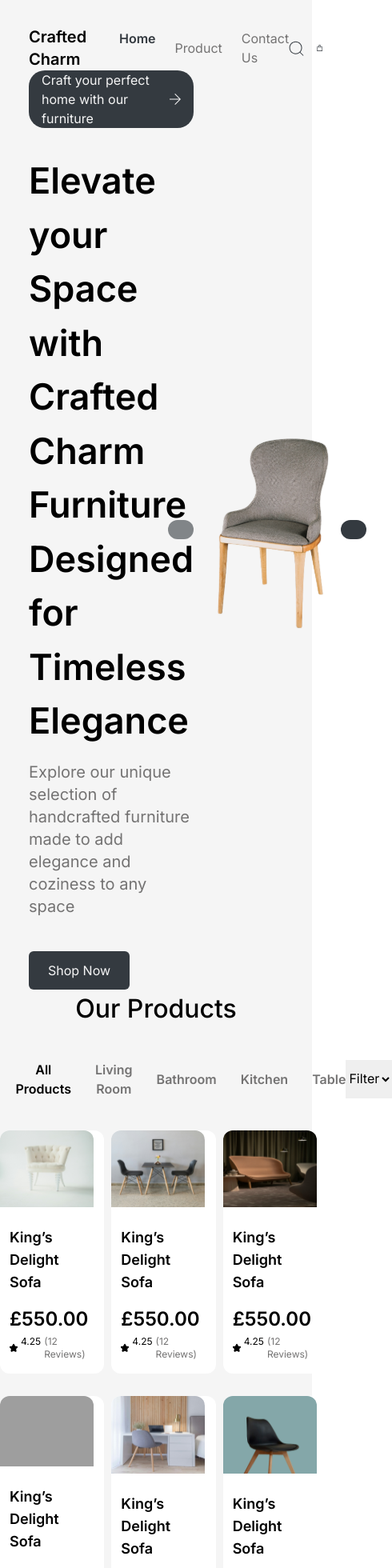
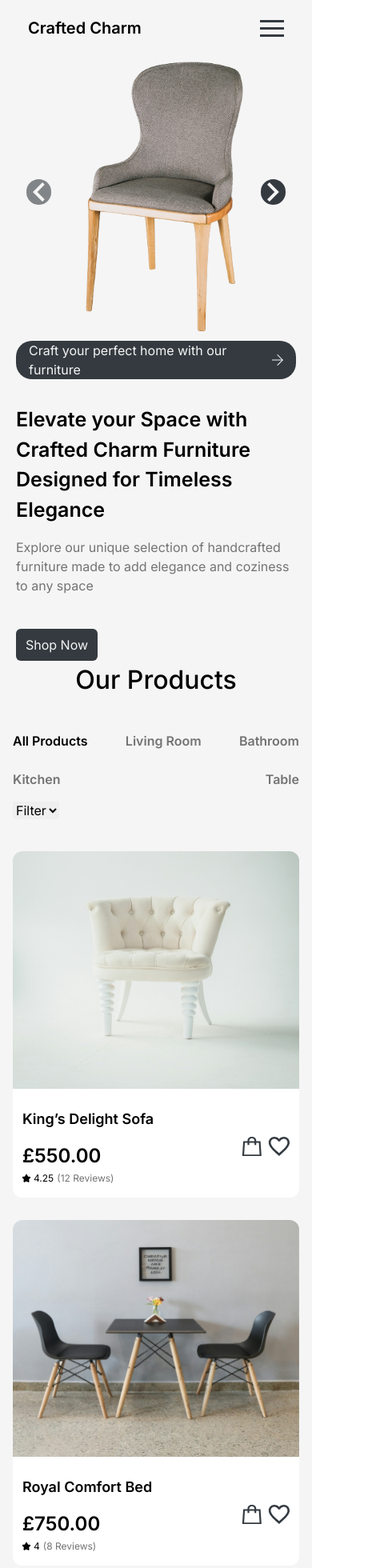
Before and after one commit to MazinoCodes/Crafted-Charm, a React (Vite) app: page / in a window 390 px wide. Shown: the top 1960 px of the page at 80% size, 490 px wide, since content can reach past the window. Built offline with nearby package versions, Linux system fonts and the light colour scheme; grey boxes are pictures that could not be loaded.

Commit message:
Responsive

```diff
--- /dev/null
+++ b/src/Components/Navbar.css
@@ -0,0 +1,120 @@
+.nav {
+    padding: 10px 25px 10px 0px;
+    display: flex;
+    justify-content: space-between;
+    align-items: center;
+    z-index: 1;
+  }
+
+  .logo {
+    flex: 0.7;
+  }
+
+  .menu-icon {
+    display: none;
+    flex-direction: column;
+    cursor: pointer;
+    z-index: 1;
+  }
+
+  .navbar {
+    flex: 1;
+    display: flex;
+    flex-direction: row;
+    justify-content: space-between;
+    align-items: center; /* Align items centrally */
+  }
+
+  .bar {
+    width: 30px;
+    height: 3px;
+    background-color: #343A40;
+    margin: 3px 0;
+    z-index: 1;
+  }
+
+  .navbar ul {
+    list-style-type: none;
+    padding: 0;
+    z-index: 1;
+    display: flex;
+    flex-direction: row;
+    align-items: center; /* Align items centrally */
+  }
+
+  .navbar li {
+    margin-right: 20px;
+    z-index: 1;
+  }
+
+  .navbar a {
+    text-decoration: none;
+    color: #343A40;
+    transition: color 0.3s;
+    z-index: 1;
+  }
+
+  .navbar a:hover {
+    color: #343A40;
+    z-index: 1;
+  }
+
+  @media (max-width: 1024px) {
+    .navbar a {
+      text-decoration: none;
+      color: white;
+      transition: color 0.3s;
+      z-index: 1;
+    }
+
+    .nav {
+      padding: 5px 15px;
+    }
+
+    .menu-icon {
+      display: flex;
+      z-index: 1;
+    }
+
+    .navbar {
+      display: none;
+      width: 100%;
+      background-color: #343A40;
+      position: absolute;
+      top: 80px;
+      right: 0;
+      padding: 30px 0;
+      text-align: center;
+      z-index: 1;
+      color: white;
+    }
+
+    .navbar.active {
+      display: block;
+      z-index: 1;
+    }
+
+    .navbar ul {
+      flex-direction: column;
+      padding: 0;
+      z-index: 1;
+      align-items: center; /* Center items in column */
+    }
+
+    .navbar li {
+      margin: 10px 0;
+      z-index: 1;
+    }
+
+    .icons li {
+      display: flex;
+      align-items: center;
+      gap: 8px;
+      z-index: 1;
+    }
+
+    .icons li span {
+      display: inline;
+      z-index: 1;
+    }
+  }
--- /dev/null
+++ b/src/Components/Navbar.jsx
@@ -0,0 +1,60 @@
+import { useState, useEffect } from 'react';
+import './Navbar.css';
+import search from '../icons/Search Icon.svg';
+import shopping from '../icons/Shopping Icon.svg';
+import searchW from '../icons/SearchW.svg';
+import shoppingW from '../icons/ShoppingW.svg';
+import { Link } from 'react-router-dom';
+
+const Navbar = () => {
+  const [isOpen, setIsOpen] = useState(false);
+  const [isDesktop, setIsDesktop] = useState(window.innerWidth > 1024);
+
+  const toggleMenu = () => {
+    setIsOpen(!isOpen);
+  };
+
+  const updateMedia = () => {
+    setIsDesktop(window.innerWidth > 1024);
+  };
+
+  useEffect(() => {
+    window.addEventListener('resize', updateMedia);
+    return () => window.removeEventListener('resize', updateMedia);
+  }, []);
+
+  return (
+    <div className="nav">
+      <div className="logo font-semibold text-xl tablet:text-xl phone:text-l">Crafted Charm</div>
+
+      <nav className={`navbar body-font ${isOpen ? 'active' : ''}`}>
+        <ul>
+          <li><a href="#" className="text-[#343A40] font-semibold">Home</a></li>
+          <li><a href="#ourproducts">Product</a></li>
+          <li><a href="#contactus">Contact Us</a></li>
+        </ul>
+        <ul className="icons">
+          {!isOpen && isDesktop ? (
+            <>
+              <li><img src={search} alt="Search" /></li>
+              <li><Link to="/cart"><img src={shopping} alt="Cart" /></Link></li>
+            </>
+          ) : (
+            <>
+              <li><img src={searchW} alt="Search" /><span>Search</span></li>
+              <Link to="/cart" > <li><img src={shoppingW} alt="Cart" /><span>Cart</span></li></Link>
+            </>
+          )}
+        </ul>
+      </nav>
+
+      <div className={`menu-icon ${isOpen ? 'open' : ''}`} onClick={toggleMenu}>
+        <div className="bar"></div>
+        <div className="bar"></div>
+        <div className="bar"></div>
+      </div>
+    </div>
+  );
+};
+
+export default Navbar;
--- a/src/Components/products.js
+++ b/src/Components/products.js
@@ -14,61 +14,133 @@ const products = [
     name: 'King’s Delight Sofa',
     price: 550.00,
     pic: img1,
-    opic:[img1],
+    opic: [img1],
     review: 12,
     rating: 4.25,
-    description: 'Transform your living space with the timeless elegance of our Chateau Armchair. This exquisite piece blends classic design with modern comfort, making it a perfect addition to any home'
+    description:
+      'Transform your living space with the timeless elegance of our Chateau Armchair. This exquisite piece blends classic design with modern comfort, making it a perfect addition to any home',
   },
   {
     id: 2,
-    name: 'King’s Delight Sofa',
-    price: 550.00,
+    name: 'Royal Comfort Bed',
+    price: 750.00,
     pic: img2,
-    opic:[img2],
-    review: 12,
-    rating: 4.25,
-    description: 'Transform your living space with the timeless elegance of our Chateau Armchair. This exquisite piece blends classic design with modern comfort, making it a perfect addition to any home'
+    opic: [img2],
+    review: 8,
+    rating: 4.0,
+    description:
+      'Indulge in luxurious comfort with our Royal Comfort Bed. Crafted with premium materials and exquisite detailing, it promises a restful night’s sleep in unparalleled style.',
   },
   {
     id: 3,
-    name: 'King’s Delight Sofa',
-    price: 550.00,
+    name: 'Cosmic Dining Table',
+    price: 420.00,
     pic: img3,
-    opic:[img3],
-    review: 12,
-    rating: 4.25,
-    description: 'Transform your living space with the timeless elegance of our Chateau Armchair. This exquisite piece blends classic design with modern comfort, making it a perfect addition to any home'
+    opic: [img3],
+    review: 10,
+    rating: 4.5,
+    description:
+      'Create unforgettable dining experiences with our Cosmic Dining Table. Its sleek, minimalist design and durable construction make it a perfect centerpiece for modern homes.',
   },
   {
     id: 4,
-    name: 'King’s Delight Sofa',
-    price: 550.00,
+    name: 'Elegant Lounge Chair',
+    price: 320.00,
     pic: img4,
-    opic:[img4],
-    review: 12,
-    rating: 4.25,
-    description: 'Transform your living space with the timeless elegance of our Chateau Armchair. This exquisite piece blends classic design with modern comfort, making it a perfect addition to any home'
+    opic: [img4],
+    review: 6,
+    rating: 4.0,
+    description:
+      'Enhance your relaxation space with our Elegant Lounge Chair. With its ergonomic design and plush cushioning, it offers both comfort and sophistication.',
   },
   {
     id: 5,
-    name: 'King’s Delight Sofa',
-    price: 550.00,
+    name: 'Zen Garden Sofa Set',
+    price: 980.00,
     pic: img5,
-    opic:[img5],
-    review: 12,
-    rating: 4.25,
-    description: 'Transform your living space with the timeless elegance of our Chateau Armchair. This exquisite piece blends classic design with modern comfort, making it a perfect addition to any home'
+    opic: [img5],
+    review: 15,
+    rating: 4.8,
+    description:
+      'Transform your outdoor oasis with our Zen Garden Sofa Set. Crafted for durability and style, it brings tranquility and luxury to your garden or patio.',
   },
   {
     id: 6,
-    name: 'King’s Delight Sofa',
-    price: 550.00,
+    name: 'Vintage Bookshelf',
+    price: 280.00,
     pic: img6,
-    newpic:new1,
-    opic:[new1,  opic2, opic3],
-    review: 12,
-    rating: 4.25,
-    description: 'Transform your living space with the timeless elegance of our Chateau Armchair. This exquisite piece blends classic design with modern comfort, making it a perfect addition to any home'
+    newpic: new1,
+    opic: [new1, opic2, opic3],
+    review: 20,
+    rating: 4.7,
+    description:
+      'Organize your books in style with our Vintage Bookshelf. Its classic design and sturdy build make it a charming addition to any study or living room.',
+  },
+  {
+    id: 7,
+    name: 'Modern Ottoman Set',
+    price: 480.00,
+    pic: img1,
+    opic: [img1],
+    review: 18,
+    rating: 4.6,
+    description:
+      'Add versatility to your seating arrangement with our Modern Ottoman Set. Its sleek design and multipurpose functionality make it a must-have for contemporary interiors.',
+  },
+  {
+    id: 8,
+    name: 'Contemporary Desk Lamp',
+    price: 120.00,
+    pic: img2,
+    opic: [img2],
+    review: 5,
+    rating: 4.2,
+    description:
+      'Illuminate your workspace with our Contemporary Desk Lamp. Its adjustable design and energy-efficient lighting provide optimal brightness and style.',
+  },
+  {
+    id: 9,
+    name: 'Chic Wall Mirror',
+    price: 180.00,
+    pic: img3,
+    opic: [img3],
+    review: 7,
+    rating: 4.3,
+    description:
+      'Enhance your decor with our Chic Wall Mirror. Its elegant frame and reflective surface add depth and sophistication to any room.',
+  },
+  {
+    id: 10,
+    name: 'Rustic Coffee Table',
+    price: 380.00,
+    pic: img4,
+    opic: [img4],
+    review: 9,
+    rating: 4.1,
+    description:
+      'Bring warmth to your living space with our Rustic Coffee Table. Its sturdy construction and rustic charm make it a focal point in any cozy home.',
+  },
+  {
+    id: 11,
+    name: 'Minimalist Side Chair',
+    price: 220.00,
+    pic: img5,
+    opic: [img5],
+    review: 11,
+    rating: 4.4,
+    description:
+      'Achieve simplicity and comfort with our Minimalist Side Chair. Its clean lines and ergonomic design offer both style and support for everyday use.',
+  },
+  {
+    id: 12,
+    name: 'Vintage Floor Lamp',
+    price: 280.00,
+    pic: img6,
+    opic: [img6],
+    review: 14,
+    rating: 4.5,
+    description:
+      'Illuminate your living space with our Vintage Floor Lamp. Its timeless design and soft lighting create a cozy ambiance for reading and relaxation.',
   },
 ];
 
--- a/src/Sections/Hero.jsx
+++ b/src/Sections/Hero.jsx
@@ -1,17 +1,19 @@
-import search from '../icons/Search Icon.svg'
-import shopping from '../icons/Shopping Icon.svg'
-import heroimg1 from '../images/HeroImg1.svg'
-import heroimg2 from '../images/Heroimg2.svg'
-import heroimg3 from '../images/HeroImg3.svg'
-import arrow from '../icons/Arrow.svg'
-import leftArrow from '../icons/LeftArrow.svg'
-import rightArrow from '../icons/RightArrow.svg'
-import { Link } from 'react-router-dom'
+import search from '../icons/Search Icon.svg';
+import shopping from '../icons/Shopping Icon.svg';
+import heroimg1 from '../images/HeroImg1.svg';
+import heroimg2 from '../images/Heroimg2.svg';
+import heroimg3 from '../images/HeroImg3.svg';
+import arrow from '../icons/Arrow.svg';
+import leftArrow from '../icons/LeftArrow.svg';
+import rightArrow from '../icons/RightArrow.svg';
+import { Link } from 'react-router-dom';
 import { useState } from 'react';
+import Navbar from '../Components/Navbar';
 
 const Hero = () => {
   const [currentImageIndex, setCurrentImageIndex] = useState(0);
-  const heroimg = [heroimg1, heroimg2, heroimg3]
+  const heroimg = [heroimg1, heroimg2, heroimg3];
+
   const handleNextImage = () => {
     setCurrentImageIndex((currentImageIndex + 1) % heroimg.length);
   };
@@ -19,41 +21,41 @@ const Hero = () => {
   const handlePrevImage = () => {
     setCurrentImageIndex((currentImageIndex - 1 + heroimg.length) % heroimg.length);
   };
+
   return (
-    <div className="flex flex-col w-[100vw] pt-8 justify-center mx-auto pl-9">
-      <div className="flex flex-row justify-between items-center w-[94vw]">
-        <h1 className="font-semibold text-xl">Crafted Charm</h1>
-        <div className="flex flex-row gap-6 text-[#747373] ">
-            <a href="" className="text-[#343A40] font-semibold">Home</a>
-
-            <a href="#ourproducts" className="flex flex-row gap-1 items-center">Product </a>
-            <a href="">Contact Us</a>
+    <div className="flex flex-col w-full pt-4 justify-center mx-auto px-7 tablet:px-5 phone:px-5">
+      <Navbar />
+      <div className="flex flex-row justify-around items-center w-full mx-auto tablet:flex-col-reverse tablet:justify-center phone:flex-col-reverse phone:justify-center">
+        <div className="flex flex-col items-start gap-8 flex-1 tablet:flex-1 tablet:w-full phone:flex-1 phone:w-full">
+          <p className="bg-[#343A40] text-[#F5F5F5] flex flex-row items-center gap-4 w-fit px-4 rounded-[20px]">
+            Craft your perfect home with our furniture <img src={arrow} alt="" />
+          </p>
+          <div className="flex flex-col gap-4 mb-[10px] flex-1">
+            <h1 className="text-[45px] font-semibold tablet:text-[30px] phone:text-[25px]">
+              Elevate your Space with Crafted Charm Furniture Designed for Timeless Elegance
+            </h1>
+            <p className="text-[#747373] text-xl tablet:text-lg phone:text-base">
+              Explore our unique selection of handcrafted furniture made to add elegance and coziness to any space
+            </p>
+          </div>
+          <a href='#ourproducts'>
+            <button className="bg-[#343A40] text-[#F5F5F5] px-6 py-3 rounded-md tablet:px-4 tablet:py-2 phone:px-3 phone:py-2">
+              Shop Now
+            </button>
+          </a>
         </div>
-        <div className="flex flex-row items-center gap-4">
-          <img src={search} alt="" />
-         <Link to='/cart'><img src={shopping} alt="" /></Link>
-        </div>
-      </div>
-      <div className="flex flex-row justify-around items-center w-[100vw]  mx-auto">
-        <div className="flex flex-col items-start gap-8 flex-[1.2]">
-          <div className="">
-          <p className="bg-[#343A40] text-[#F5F5F5] flex flex-row items-center gap-4 w-fit px-4 rounded-[20px] ">Craft your perfect home with our furniture <img src={arrow} alt="" /></p>
-          </div>
-         <div className="flex flex-col gap-4 mb-[10px]">
-            <h1 className="text-[45px] font-semibold">Elevate your Space with Crafted Charm Furniture Designed for Timeless Elegance</h1>
-            <p className="text-[#747373] text-xl">Explore our unique selection of handcrafted furniture made to add elegance and coziness to any space</p>
-         </div>
-
-         <a href='#ourproducts'><button className="bg-[#343A40] text-[#F5F5F5] px-6 py-3     rounded-md">Shop Now</button></a>
-        </div>
-        <div className="flex flex-row items-center flex-[1.2] justify-center">
-          <button className="bg-[#343A4099] w-fit px-4 py-3 rounded-[48px]" onClick={handlePrevImage}><img src={leftArrow} alt="" /></button>
-          <img src={heroimg[currentImageIndex]} alt="" />
-          <button className="bg-[#343A40] w-fit px-4 py-3 rounded-[48px] " onClick={handleNextImage}> <img src={rightArrow} alt=""  /></button>
+        <div className="flex flex-row items-center flex-2 justify-center tablet:flex-1 tablet:w-full phone:flex-1 phone:w-full">
+          <button className="bg-[#343A4099] w-fit px-4 py-3 rounded-[48px] tablet:px-3 tablet:py-2 phone:px-2 phone:py-1" onClick={handlePrevImage}>
+            <img src={leftArrow} alt="" />
+          </button>
+          <img className="w-full tablet:w-3/4 phone:w-3/4" src={heroimg[currentImageIndex]} alt="" />
+          <button className="bg-[#343A40] w-fit px-4 py-3 rounded-[48px] tablet:px-3 tablet:py-2 phone:px-2 phone:py-1" onClick={handleNextImage}>
+            <img src={rightArrow} alt="" />
+          </button>
         </div>
       </div>
     </div>
-  )
-}
+  );
+};
 
-export default Hero
+export default Hero;
--- a/src/Sections/ProductList.jsx
+++ b/src/Sections/ProductList.jsx
@@ -5,9 +5,15 @@ import AddToCartNotification from '../Components/AddToCartNotification';
 import star from '../icons/Star.svg';
 import heart from '../icons/Heart.svg';
 import addCart from '../icons/CartShoppingBag.svg';
+import leftArrow from '../icons/LeftArrow.svg';
+import rightArrow from '../icons/RightArrow.svg';
 
 const ProductList = ({ products, addToCart }) => {
   const [notificationItem, setNotificationItem] = useState(null);
+  const [currentPage, setCurrentPage] = useState(1);
+  const itemsPerPage = 6;
+
+  const totalPages = Math.ceil(products.length / itemsPerPage);
 
   const handleAddToCart = (product) => {
     addToCart(product);
@@ -17,12 +23,35 @@ const ProductList = ({ products, addToCart }) => {
     }, 3000);
   };
 
+  const handlePageChange = (page) => {
+    setCurrentPage(page);
+  };
+
+  const handleNextPage = () => {
+    if (currentPage < totalPages) {
+      setCurrentPage(currentPage + 1);
+    }
+  };
+
+  const handlePrevPage = () => {
+    if (currentPage > 1) {
+      setCurrentPage(currentPage - 1);
+    }
+  };
+
+  const startIndex = (currentPage - 1) * itemsPerPage;
+  const endIndex = startIndex + itemsPerPage;
+  const displayedProducts = products.slice(startIndex, endIndex);
+
+  const resultStart = startIndex + 1;
+  const resultEnd = Math.min(endIndex, products.length);
+
   return (
-    <div id='ourproducts' className='flex flex-col justify-start w-[100vw] items-center gap-[40px] mx-auto'>
-      <h2 className='font-medium text-[32px] text-center '>Our Products</h2>
-      <div className='flex flex-row justify-between w-[90vw] mx-auto'>
-        <div className='flex flex-row items-center justify-between gap-[30px] text-[#747373] font-semibold'>
-          <button className='text-black '>All Products</button>
+    <div id='ourproducts' className='flex flex-col justify-start w-full items-center gap-10 mx-auto px-4 tablet:px-6 phone:px-4'>
+      <h2 className='font-medium text-[32px] text-center'>Our Products</h2>
+      <div className='flex flex-row justify-between w-full mx-auto tablet:flex-col tablet:gap-4 phone:flex-col phone:gap-4'>
+        <div className='flex flex-row items-center justify-between gap-6 text-[#747373] font-semibold tablet:flex-wrap phone:flex-wrap'>
+          <button className='text-black'>All Products</button>
           <button>Living Room</button>
           <button>Bathroom</button>
           <button>Kitchen</button>
@@ -32,11 +61,11 @@ const ProductList = ({ products, addToCart }) => {
           <option value="Price" key="1">Filter</option>
         </select>
       </div>
-      <div className="grid grid-cols-3 gap-7">
-        {products.map(product => (
-          <div key={product.id} className="bg-white w-fit rounded-xl">
+      <div className={`grid grid-cols-3 gap-7 tablet:grid-cols-2 phone:grid-cols-1 ${currentPage === 1 ? 'grid-cols-3' : ''}`}>
+        {displayedProducts.map(product => (
+          <div key={product.id} className="bg-white w-full rounded-xl tablet:w-full phone:w-full">
             <Link to={`/product/${product.id}`}>
-              <img src={product.pic} alt={product.name} className="w-[30vw] mb-2 rounded-t-xl" />
+              <img src={product.pic} alt={product.name} className="w-full mb-2 rounded-t-xl" />
             </Link>
             <div className='flex flex-row items-center justify-between px-3 py-4'>
               <div className='flex flex-col gap-4'>
@@ -45,12 +74,15 @@ const ProductList = ({ products, addToCart }) => {
                 </Link>
                 <div className='flex flex-col gap-1'>
                   <p className="font-semibold text-2xl">£{product.price.toFixed(2)}</p>
-                  <p className='text-xs font-normal flex flex-row gap-1'><img src={star} alt="" />{product.rating} <span className='text-[#747373]'> ({product.review} Reviews) </span></p>
+                  <p className='text-xs font-normal flex flex-row gap-1'>
+                    <img src={star} alt="" />{product.rating}
+                    <span className='text-[#747373]'> ({product.review} Reviews) </span>
+                  </p>
                 </div>
               </div>
               <div className='flex flex-row gap-2'>
                 <button onClick={() => handleAddToCart(product)}><img src={addCart} alt="" /></button>
-                <button> <img src={heart} alt="" /></button>
+                <button><img src={heart} alt="" /></button>
               </div>
             </div>
           </div>
@@ -59,6 +91,37 @@ const ProductList = ({ products, addToCart }) => {
       {notificationItem && (
         <AddToCartNotification item={notificationItem} onClose={() => setNotificationItem(null)} />
       )}
+      <div className='flex justify-center items-center mt-4 w-full'>
+        <div className='flex flex-row  justify-center items-center'>
+        <div className='mt-2 text-[#343A40]'>
+        Result {resultStart}-{resultEnd} of {products.length}
+      </div>
+          <button
+            className={`px-3 py-2  mx-2 rounded-[24px] ${currentPage === 1 ? 'bg-gray-300 text-gray-500 cursor-not-allowed' : 'bg-[#343A40] text-[#343A40] '}`}
+            onClick={handlePrevPage}
+            disabled={currentPage === 1}
+          >
+            <img src={leftArrow} alt="Previous Page" />
+          </button>
+          {Array.from({ length: totalPages }, (_, index) => (
+            <button
+              key={index + 1}
+              onClick={() => handlePageChange(index + 1)}
+              className={`px-4 py-2 mx-1 rounded-[24px] ${currentPage === index + 1 ? 'bg-[#343A40] text-white' : 'bg-white text-[#343A40]'}`}
+            >
+              {index + 1}
+            </button>
+          ))}
+          <button
+            className={`px-3 py-2  mx-2 rounded-[24px]  ${currentPage === totalPages ? 'bg-gray-300 text-gray-500 cursor-not-allowed' : 'bg-[#343A40] text-[#343A40]'}`}
+            onClick={handleNextPage}
+            disabled={currentPage === totalPages}
+          >
+            <img src={rightArrow} alt="Next Page" />
+          </button>
+        </div>
+      </div>
+
     </div>
   );
 };
```
Also changed, not shown: src/icons/SearchW.svg (added), src/icons/ShoppingW.svg (added).
